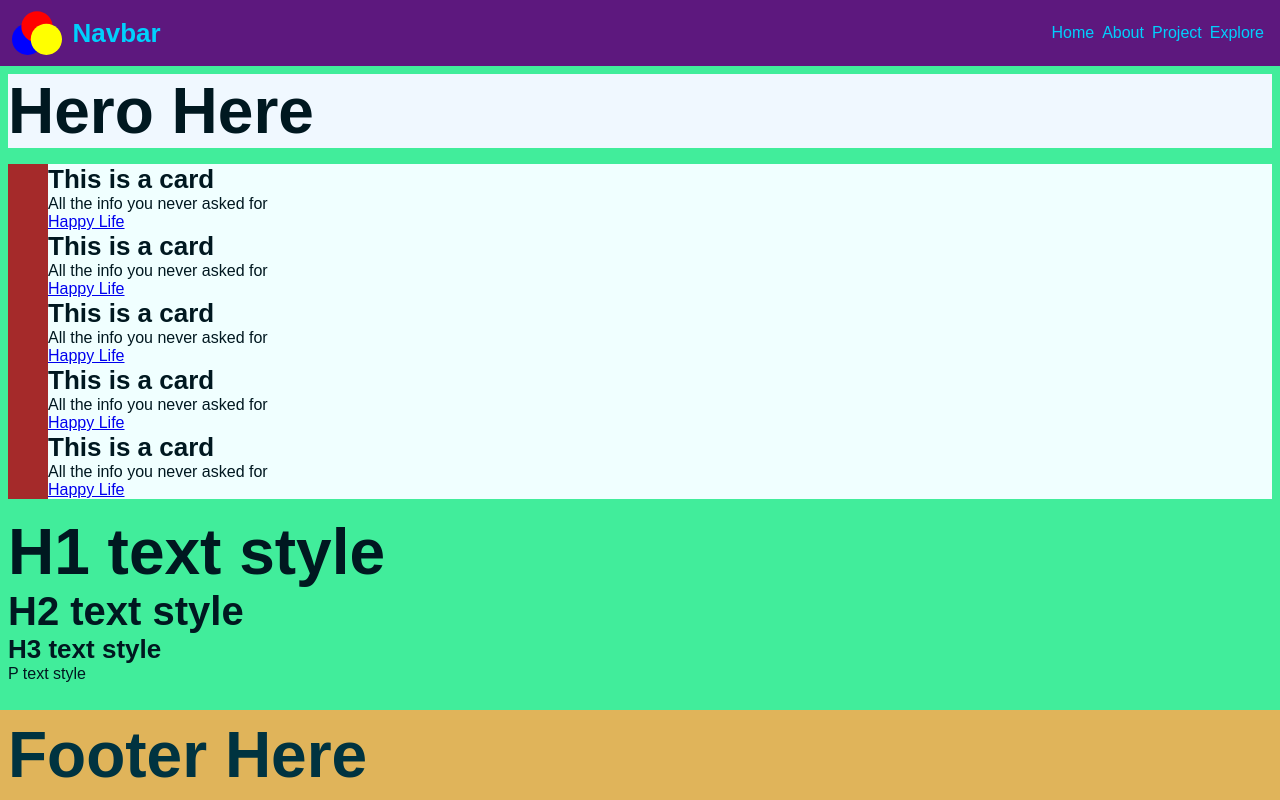
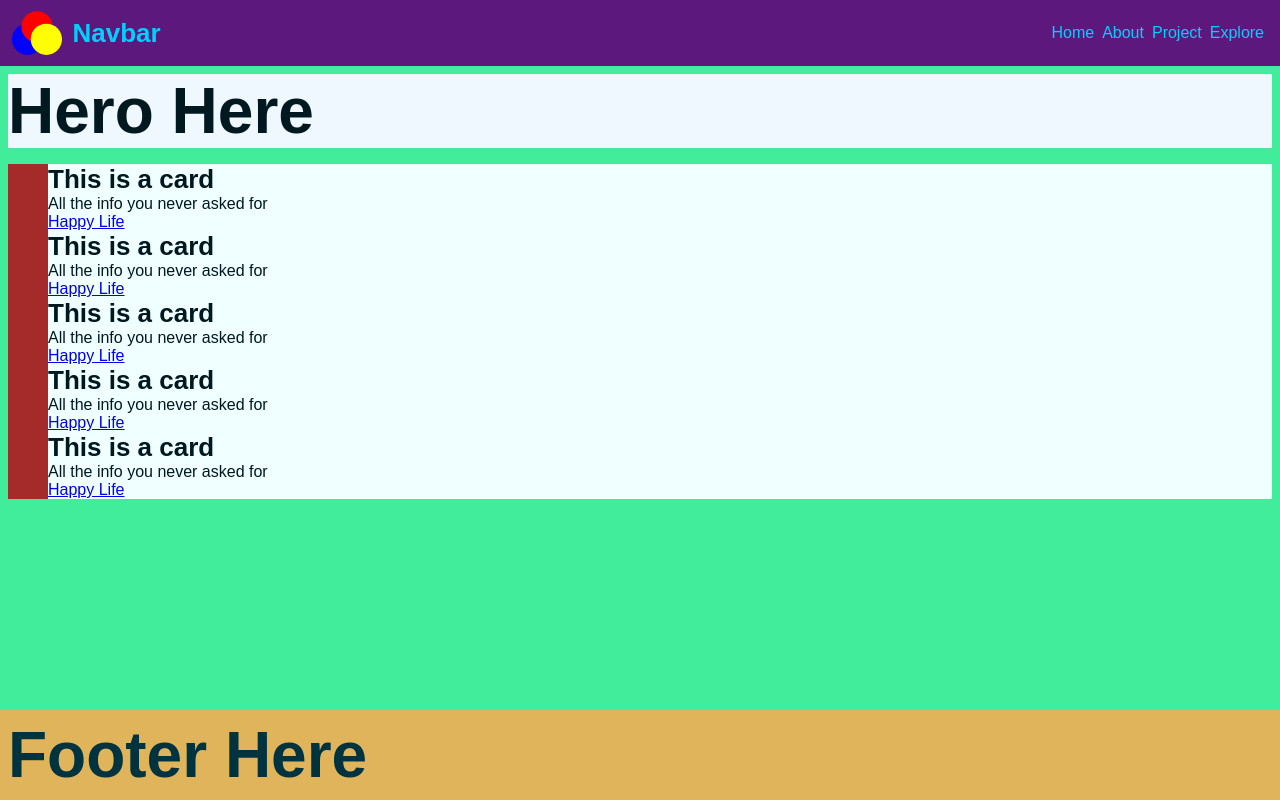
Before and after one commit to LarsGKodehode/Air-BnB-Copycat, a React (Vite) app: page / in a window 1280 px wide. Built offline with nearby package versions, Linux system fonts and the light colour scheme.

Commit message:
Removed temp DOM elements

```diff
--- a/src/assets/components/mainContent/MainContent.tsx
+++ b/src/assets/components/mainContent/MainContent.tsx
@@ -10,10 +10,6 @@ function MainContent() {
     <div className={styles['main-content-wrapper']}>
       <Hero />
       <DynamicContent />
-      <h1>H1 text style</h1>
-      <h2>H2 text style</h2>
-      <h3>H3 text style</h3>
-      <p>P text style</p>
     </div>
   );
 };
```
